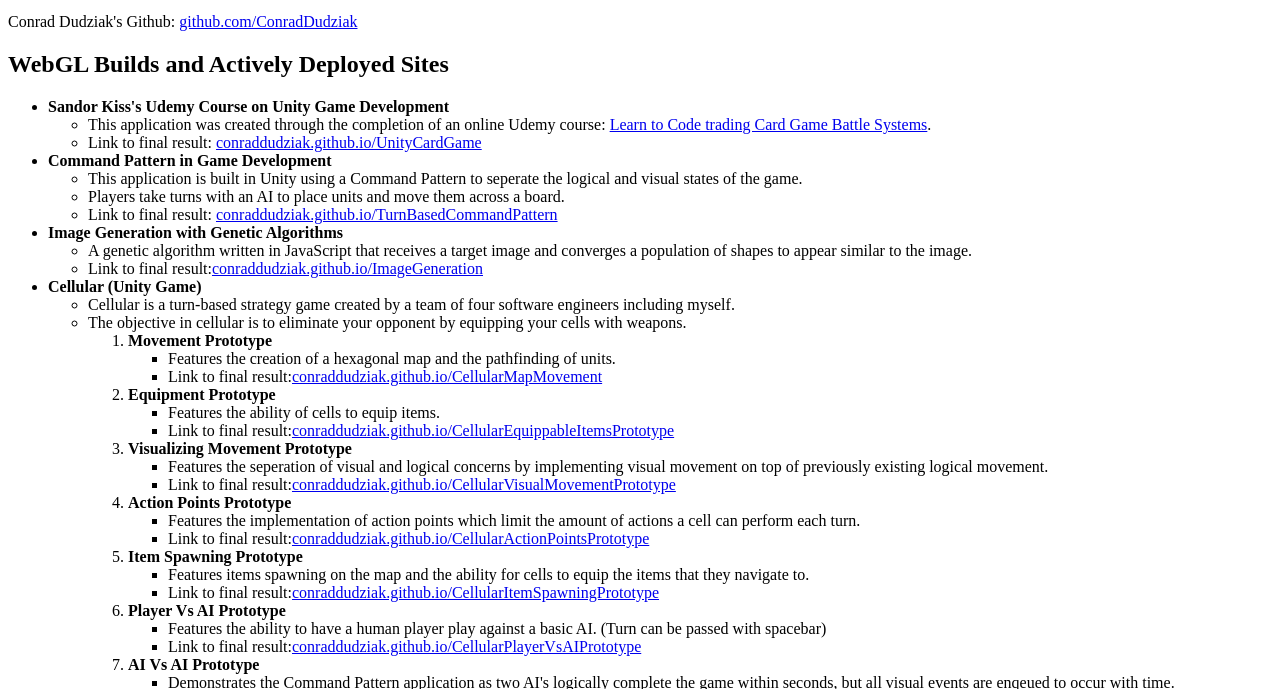
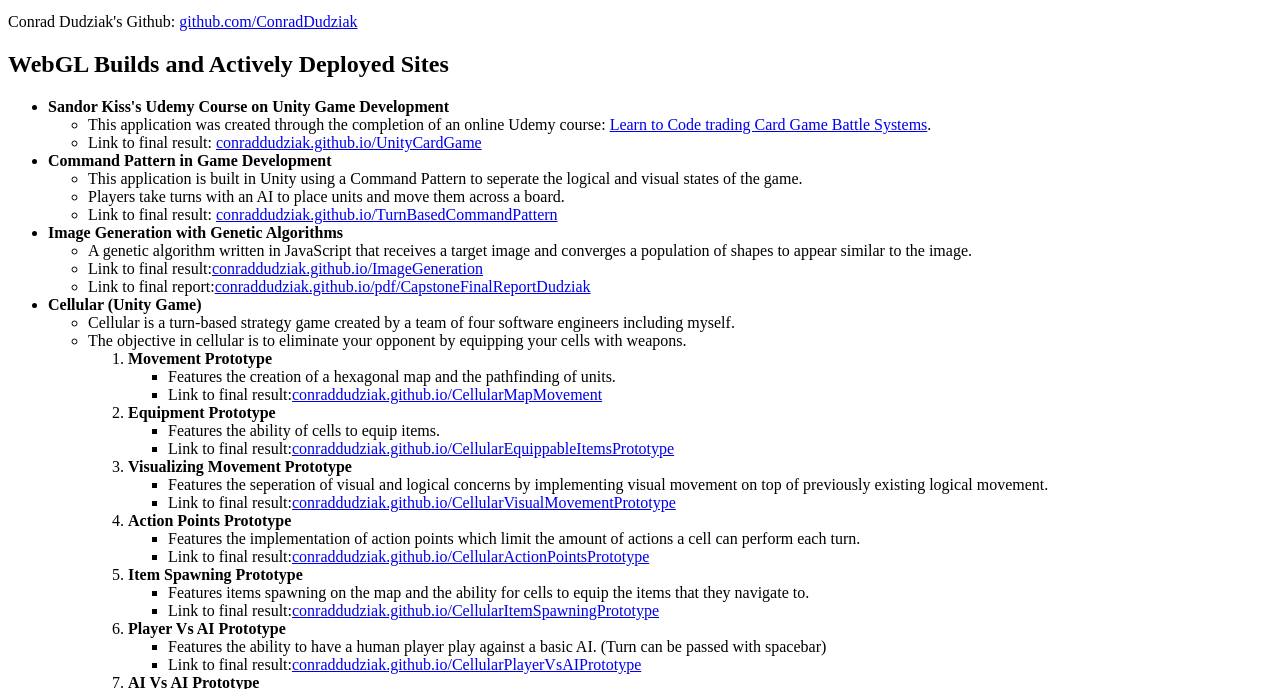
Before and after one commit to ConradDudziak/conraddu.github.io, a plain HTML site: page index.html in a window 1280 px wide. Shown: the part 101-790 px from the top of the page. Drawn offline with Linux system fonts and the light colour scheme.

Commit message:
Added capstone final report

```diff
--- a/index.html
+++ b/index.html
@@ -21,6 +21,7 @@
 			<ul>
 				<li>A genetic algorithm written in JavaScript that receives a target image and converges a population of shapes to appear similar to the image.</li>
 				<li>Link to final result:<a href="https://conraddudziak.github.io/ImageCreationWithGeneticAlgorithms/">conraddudziak.github.io/ImageGeneration</a></li>
+				<li>Link to final report:<a href="https://conraddudziak.github.io/pdf/CapstoneFinalReportDudziak.pdf">conraddudziak.github.io/pdf/CapstoneFinalReportDudziak</a></li>
 			</ul>
 			<li><strong>Cellular (Unity Game)</strong></li>
 			<ul>
```
Also changed, not shown: 1 other file.
